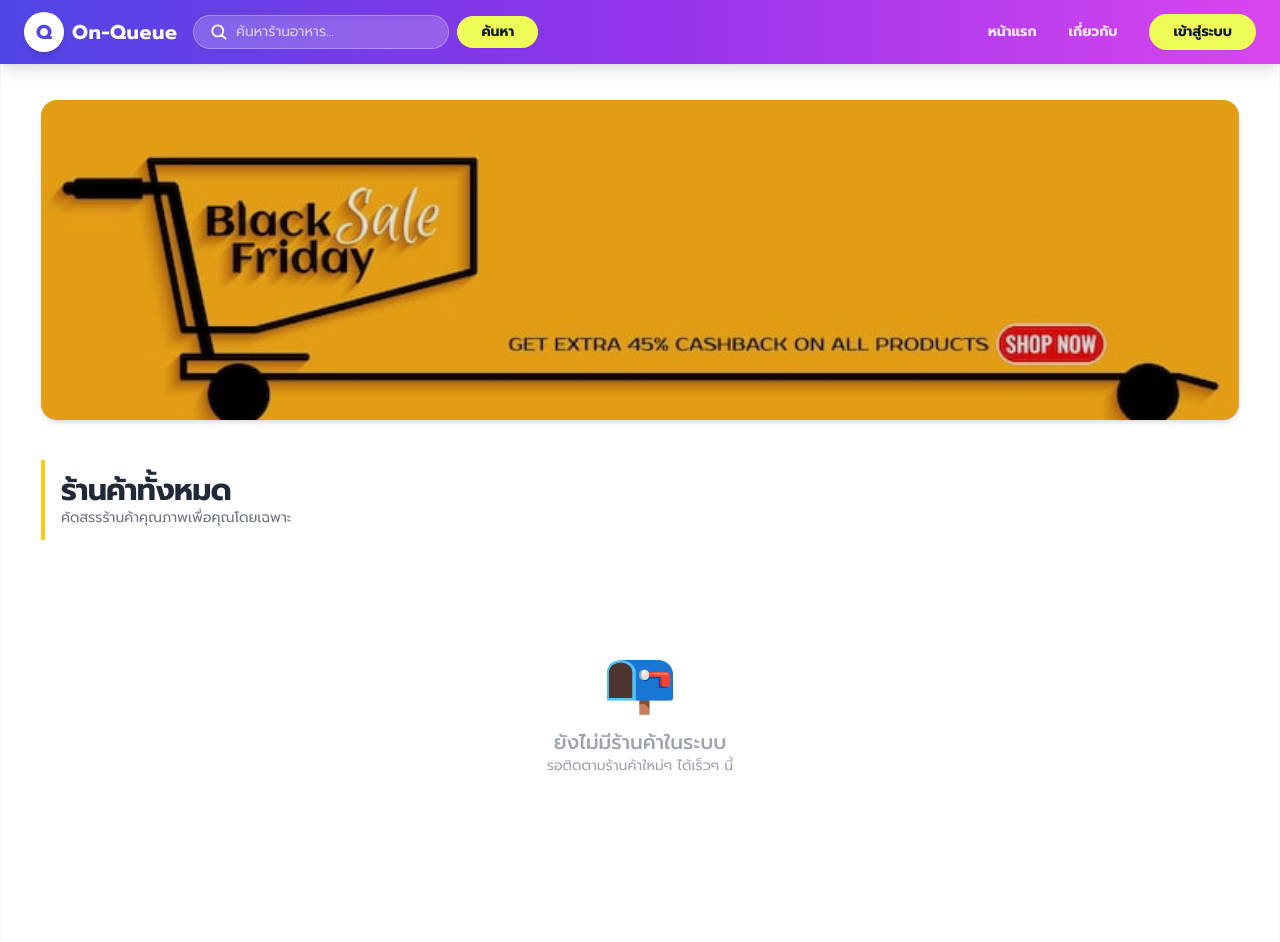
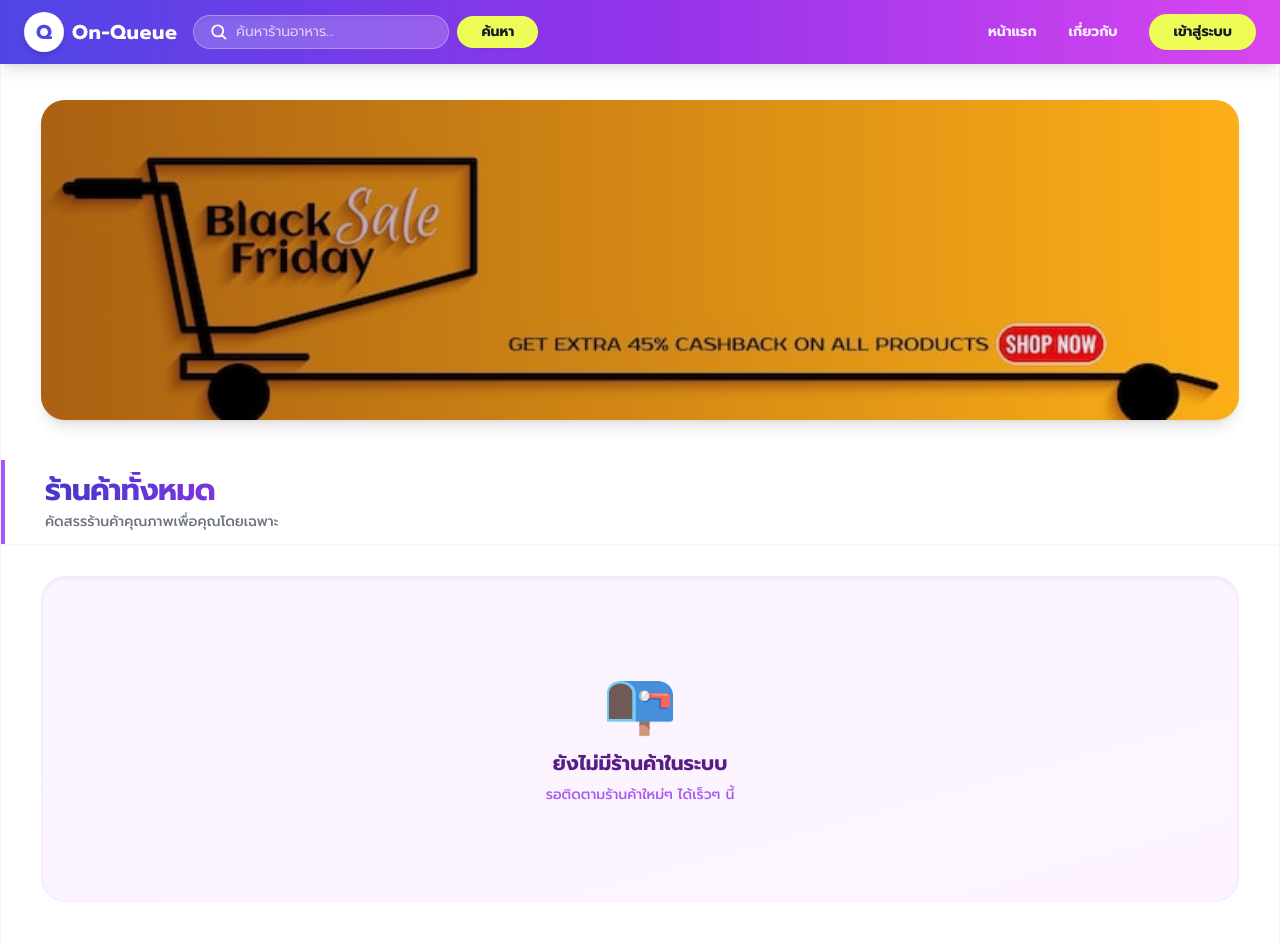
Before and after one commit to 65070196/project, a Django app: page /home/c/ in a window 1280 px wide. Run offline with Django 5.2, Linux system fonts and the light colour scheme; data that the repository does not hold is empty; some libraries are stand-ins or nearby versions.

Commit message:
Update home_customer.html

```diff
--- a/smartqueue/templates/home_customer.html
+++ b/smartqueue/templates/home_customer.html
@@ -2,48 +2,71 @@
 {% load static %}
 
 {% block content %}
-    <div class="fixed top-[60px] left-0 right-0 bottom-0 flex justify-center overflow-hidden z-0">
+    <div class="fixed top-[60px] left-0 right-0 bottom-0 flex justify-center overflow-hidden z-0 bg-gray-50/50">
 
         <div class="bg-white w-full max-w-[1440px] h-full shadow-2xl border-x border-gray-100 overflow-y-auto no-scrollbar">
 
             <div class="p-6 md:p-10 pb-20">
 
-                <div class="w-full h-48 md:h-80 bg-gray-200 rounded-2xl mb-10 overflow-hidden relative shadow-md shrink-0">
-                    <img src="{% static 'images/black-friday.jpg' %}" alt="Banner" class="w-full h-full object-cover">
-                    <div class="absolute inset-0 bg-black/10"></div>
+                <div class="w-full h-48 md:h-80 bg-gray-200 rounded-3xl mb-10 overflow-hidden relative shadow-lg shrink-0 group">
+                    <img src="{% static 'images/black-friday.jpg' %}" alt="Banner" class="w-full h-full object-cover group-hover:scale-105 transition-transform duration-700">
+                    <div class="absolute inset-0 bg-gradient-to-r from-purple-900/50 to-transparent mix-blend-multiply"></div>
                 </div>
 
-                <div class="mb-8 border-l-4 border-yellow-400 pl-4 sticky top-0 bg-white/95 backdrop-blur z-10 py-3">
-                     <h2 class="text-3xl font-bold text-gray-800 tracking-tight">ร้านค้าทั้งหมด</h2>
-                     <p class="text-gray-500 text-sm">คัดสรรร้านค้าคุณภาพเพื่อคุณโดยเฉพาะ</p>
+                <div class="mb-8 border-l-4 border-purple-500 pl-4 sticky top-0 bg-white/95 backdrop-blur z-20 py-3 flex flex-wrap gap-4 justify-between items-center shadow-sm -mx-6 md:-mx-10 px-6 md:px-10">
+                    <div>
+                        {% if search_query %}
+                            <h2 class="text-2xl md:text-3xl font-extrabold bg-clip-text text-transparent bg-gradient-to-r from-indigo-700 to-purple-600 tracking-tight">ผลการค้นหาสำหรับ: "{{ search_query }}"</h2>
+                            <p class="text-gray-500 text-sm mt-1 font-medium">พบทั้งหมด {{ shops|length }} ร้านค้า</p>
+                        {% else %}
+                            <h2 class="text-2xl md:text-3xl font-extrabold bg-clip-text text-transparent bg-gradient-to-r from-indigo-700 to-purple-600 tracking-tight">ร้านค้าทั้งหมด</h2>
+                            <p class="text-gray-500 text-sm mt-1 font-medium">คัดสรรร้านค้าคุณภาพเพื่อคุณโดยเฉพาะ</p>
+                        {% endif %}
+                    </div>
+
+                    {% if search_query %}
+                    <a href="{% url 'home-c' %}" class="inline-flex items-center gap-1.5 text-sm text-red-500 hover:text-red-700 bg-red-50 hover:bg-red-100 px-5 py-2.5 rounded-full font-bold transition-colors shadow-sm">
+                        <svg class="w-4 h-4" fill="none" stroke="currentColor" viewBox="0 0 24 24"><path stroke-linecap="round" stroke-linejoin="round" stroke-width="2" d="M6 18L18 6M6 6l12 12"></path></svg>
+                        ล้างการค้นหา
+                    </a>
+                    {% endif %}
                 </div>
 
                 <div class="grid grid-cols-2 md:grid-cols-3 lg:grid-cols-5 gap-6">
 
                     {% for shop in shops %}
-                    <a href="{% url 'shop-detail' shop.shop_id %}" class="block group relative h-80 bg-white rounded-2xl overflow-hidden shadow-sm hover:shadow-xl transition-all duration-300 cursor-pointer hover:-translate-y-2 border border-gray-100">
+                    <a href="{% url 'shop-detail' shop.shop_id %}" class="block group relative h-80 bg-white rounded-3xl overflow-hidden shadow-sm hover:shadow-2xl hover:shadow-purple-500/20 transition-all duration-300 cursor-pointer hover:-translate-y-2 border border-purple-100/50">
 
-                        <div class="h-full w-full overflow-hidden bg-gray-50">
+                        <div class="h-full w-full overflow-hidden bg-gray-50 relative">
                             {% if shop.image and shop.image.image_path %}
                                 <img src="{{ shop.image.image_path.url }}" alt="{{ shop.shop_name }}"
                                      class="w-full h-full object-cover group-hover:scale-110 transition-transform duration-700">
                             {% else %}
-                                <div class="flex items-center justify-center h-full w-full bg-gray-100 text-6xl group-hover:scale-110 transition-transform duration-500">
+                                <div class="flex items-center justify-center h-full w-full bg-purple-50 text-6xl group-hover:scale-110 transition-transform duration-500">
                                     🏪
                                 </div>
                             {% endif %}
-                        </div>
 
-                        <div class="absolute bottom-0 left-0 w-full bg-gradient-to-t from-black/80 via-black/40 to-transparent pt-12 pb-5 px-4">
-                            <span class="block text-lg font-bold text-white truncate drop-shadow-md">{{ shop.shop_name }}</span>
+                            <div class="absolute bottom-0 left-0 w-full bg-gradient-to-t from-purple-950/90 via-purple-900/50 to-transparent pt-16 pb-5 px-5">
+                                <span class="block text-lg font-bold text-white truncate drop-shadow-md group-hover:text-purple-100 transition-colors">{{ shop.shop_name }}</span>
+
+                                <span class="text-xs text-purple-200/80 font-medium flex items-center gap-1 mt-1 opacity-80 group-hover:opacity-100 transition-opacity">
+                                    <svg class="w-3 h-3" fill="none" stroke="currentColor" viewBox="0 0 24 24"><path stroke-linecap="round" stroke-linejoin="round" stroke-width="2" d="M15 12a3 3 0 11-6 0 3 3 0 016 0z"></path><path stroke-linecap="round" stroke-linejoin="round" stroke-width="2" d="M2.458 12C3.732 7.943 7.523 5 12 5c4.478 0 8.268 2.943 9.542 7-1.274 4.057-5.064 7-9.542 7-4.477 0-8.268-2.943-9.542-7z"></path></svg> ดูรายละเอียด
+                                </span>
+                            </div>
                         </div>
                     </a>
 
                     {% empty %}
-                        <div class="col-span-full flex flex-col items-center justify-center py-20 text-gray-400">
-                            <span class="text-6xl mb-4">📭</span>
-                            <p class="text-xl font-medium">ยังไม่มีร้านค้าในระบบ</p>
-                            <p class="text-sm">รอติดตามร้านค้าใหม่ๆ ได้เร็วๆ นี้</p>
+                        <div class="col-span-full flex flex-col items-center justify-center py-24 bg-gradient-to-br from-purple-50 to-fuchsia-50 rounded-3xl border border-purple-100 shadow-inner">
+                            <span class="text-6xl mb-4 opacity-80 drop-shadow-sm">📭</span>
+                            {% if search_query %}
+                                <p class="text-xl font-extrabold text-purple-900 mb-2">ไม่พบร้านค้าที่ตรงกับ "{{ search_query }}"</p>
+                                <p class="text-sm font-medium text-purple-600/80">ลองค้นหาด้วยคำอื่นดูอีกครั้งนะครับ</p>
+                            {% else %}
+                                <p class="text-xl font-extrabold text-purple-900 mb-2">ยังไม่มีร้านค้าในระบบ</p>
+                                <p class="text-sm font-medium text-purple-600/80">รอติดตามร้านค้าใหม่ๆ ได้เร็วๆ นี้</p>
+                            {% endif %}
                         </div>
                     {% endfor %}
 
```
